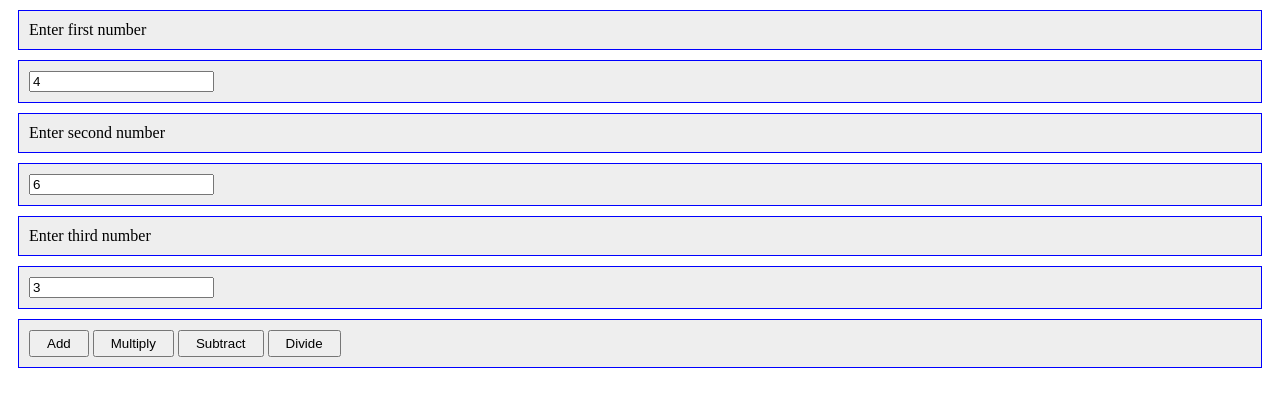
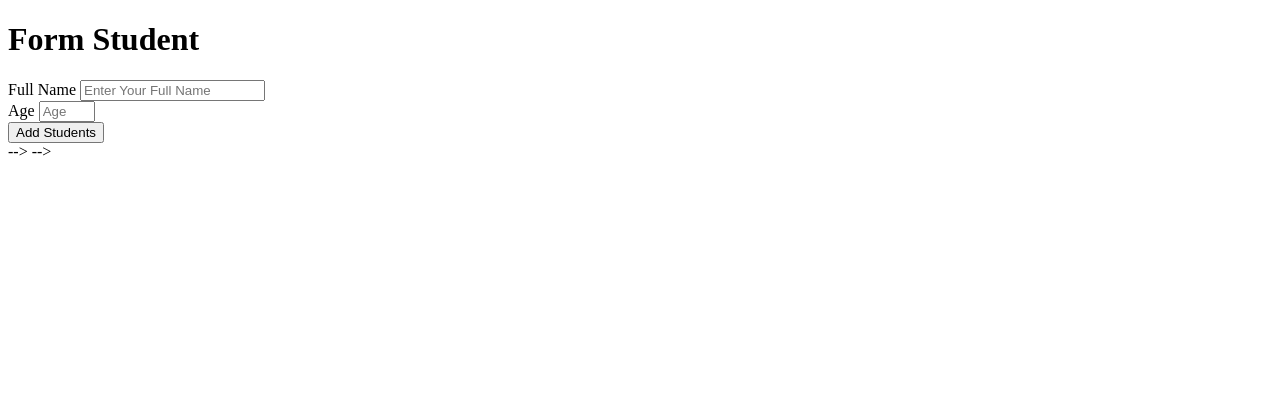
Before and after one commit to tungbinhdinh89/javascript-learning, a plain HTML site: page index.html in a window 1280 px wide. Drawn offline with Linux system fonts and the light colour scheme.

Commit message:
sync github

```diff
--- a/app.js
+++ b/app.js
@@ -1,24 +1,46 @@
-let button = document.getElementById('btn');
-let firstNumber = document.getElementById('firstNumber');
-let secondNumber = document.getElementById('secondNumber');
-let thirdNumber = document.getElementById('thirdNumber');
-let result = document.getElementById('result');
+// let button = document.getElementById('btn');
+// let firstNumber = document.getElementById('firstNumber');
+// let secondNumber = document.getElementById('secondNumber');
+// let thirdNumber = document.getElementById('thirdNumber');
+// let result = document.getElementById('result');
 
-// result.innerText = Number(firsNumber.value) + Number(secondNumber.value);
+// // result.innerText = Number(firsNumber.value) + Number(secondNumber.value);
 
-function add(){
-    result.innerText = Number(firstNumber.value) + Number(secondNumber.value) + Number(thirdNumber.value);
-    console.log('button.onclick')
-}
-function multiply(){
-    result.innerText = Number(firstNumber.value) * Number(secondNumber.value) * Number(thirdNumber.value);
-}
+// function add(){
+//     result.innerText = Number(firstNumber.value) + Number(secondNumber.value) + Number(thirdNumber.value);
+//     console.log('button.onclick')
+// }
+// function multiply(){
+//     result.innerText = Number(firstNumber.value) * Number(secondNumber.value) * Number(thirdNumber.value);
+// }
 
-function divide(){
-    result.innerText = Number(firstNumber.value) / Number(secondNumber.value) / Number(thirdNumber.value);
-}
+// function divide(){
+//     result.innerText = Number(firstNumber.value) / Number(secondNumber.value) / Number(thirdNumber.value);
+// }
 
-function subtract(){
-    result.innerText = Number(firstNumber.value) - Number(secondNumber.value) - Number(thirdNumber.value);
-}
-console.log('button.onclick')
+// function subtract(){
+//     result.innerText = Number(firstNumber.value) - Number(secondNumber.value) - Number(thirdNumber.value);
+// }
+// console.log('button.onclick')
+
+var button = document.getElementById('addButton')
+      console.log('first time')
+
+      button.addEventListener('click', collectInformation)
+      function collectInformation() {
+        console.log('collectInformation')
+
+        var nameInput = document.getElementById('name')
+        var ageInput = document.getElementById('age')
+        var result = document.getElementById('result')
+
+        var studenHtml = `
+        <li>name: ${nameInput.value}</li>
+        <li>name: ${ageInput.value} year old</li>
+        `
+        result.innerHTML += studenHtml
+        nanmeInput.value = ''
+        ageInput.value = ''
+        nameInput.focus()
+
+      }
--- a/index.html
+++ b/index.html
@@ -1,4 +1,4 @@
-<!doctype html>
+<!-- <!doctype html>
 <html lang="en">
   <head>
     <meta charset="utf-8">
@@ -31,4 +31,83 @@
     </div>
     <script src="app.js"></script>
   </body>
+</html> -->
+
+
+<!DOCTYPE html>
+<html lang="en">
+<head>
+    <meta charset="UTF-8">
+    <meta http-equiv="X-UA-Compatible" content="IE=edge">
+    <meta name="viewport" content="width=device-width, initial-scale=1.0">
+    <title>My Javascript Assignment 02</title>
+    <link rel="stylesheet" href="styles.css">
+</head>
+<body>
+    <div class="container">
+        <header class="header">
+            <h1>Form Student</h1>
+            <p></p>
+        </header>
+        <form id="information-form" required>
+            <div class="form-group">
+                <label for="name" id="name-label">Full Name</label>
+                    <input
+                    id="name"
+                    name="name"
+                    class="form-control"
+                    type="text"
+                    placeholder='Enter Your Full Name'
+                    required/>
+            </div>
+
+            <div class="form-group">
+                <label id="age-label" for="age">Age</label>
+                    <input
+                    id="age"
+                    name="age"
+                    class="form-control"
+                    type="number"
+                    placeholder='Age'
+                    min="18"
+                    max="55"
+                    required/>
+            </div>
+
+
+
+            <div class="form-group">
+                <button id="addButton" class="save-button" onclick="addStudent">Add Students</button>
+                <span id="result"></span>
+            </div>
+                <!-- <table>
+                    <thead>
+                        <tr>
+                            <th>Full Name</th>
+                            <th>Mobile</th>
+                            <th>Age</th>
+                            <th>Gender</th>
+                            <th></th>    <!-- for the button --> -->
+                        <!-- </tr>
+                    </thead>
+                    <tbody id="'tbody">
+                        <tr>
+                            <td>my name</td>
+                            <td>0908987781</td>
+                            <td>33</td>
+                            <td>Male</td>
+                            <td>
+                                <button>Edit</button>
+                                <button>Delete</button>
+                            </td>
+                        </tr>
+                    </tbody>
+                </table> --> -->
+            </div>
+        </form>
+            </div>
+    <script src="app.js">
+
+    </script>
+</body>
 </html>
```
